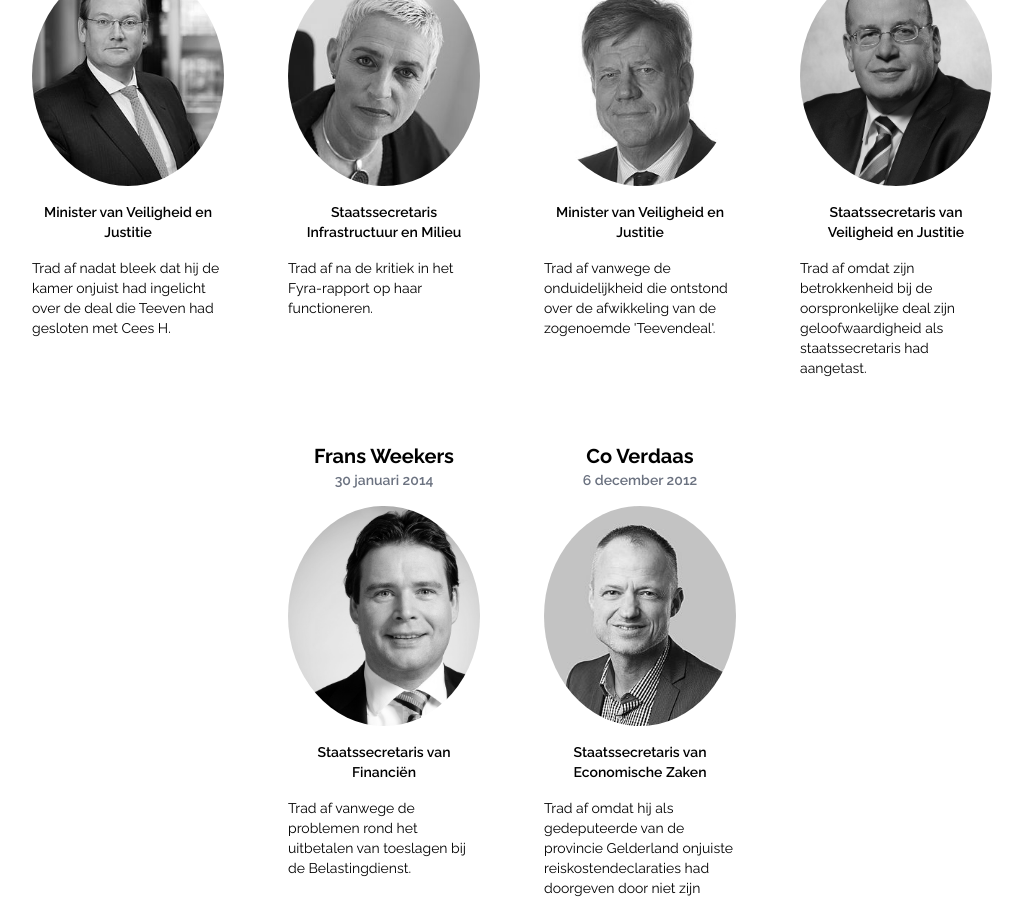
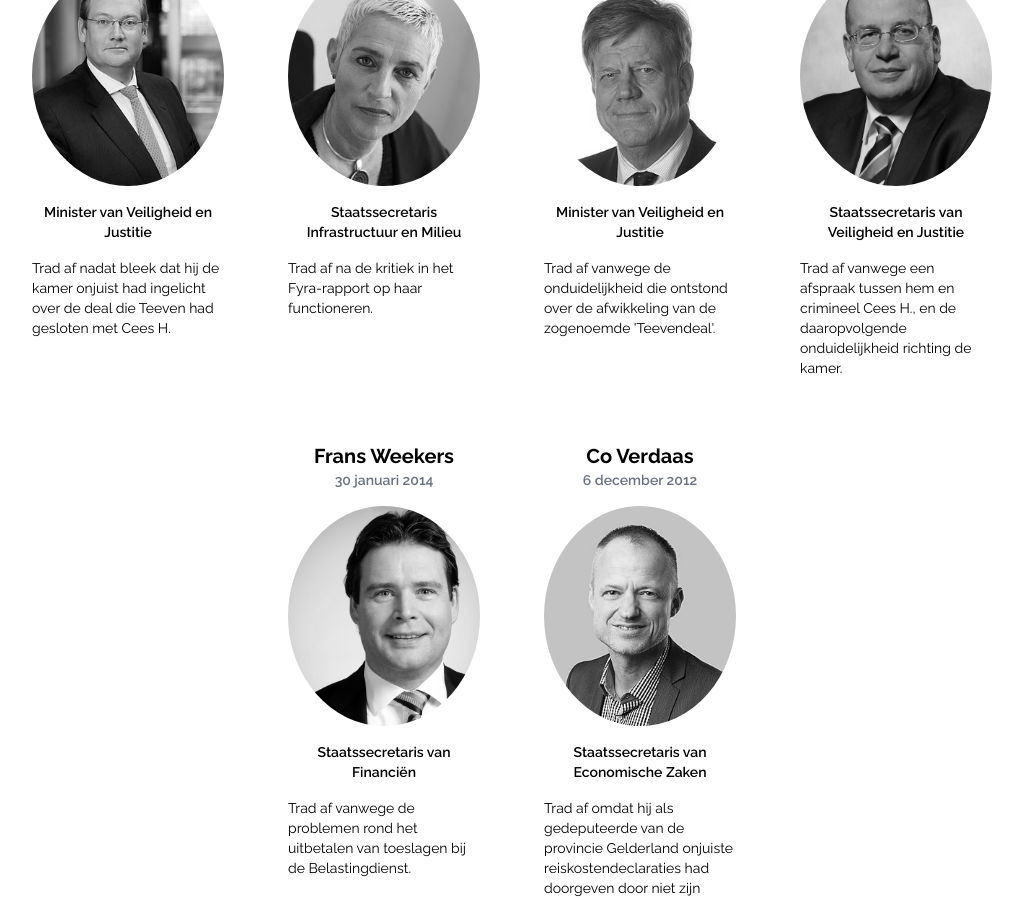
Before and after one commit to jvanhees/ruttes-potpourri, a Jekyll site: the page built from index.html, in a window 1280 px wide and 900 px high, scrolled down 1610 px. Shown: the whole window, without its empty margins (128-1151 px from the left). Built offline with Jekyll 4.4.1, drawn with Linux system fonts in a browser that asks for light colours.

Commit message:
Update casualties.yml

```diff
--- a/_data/casualties.yml
+++ b/_data/casualties.yml
@@ -104,7 +104,7 @@
   img: /assets/img/fred_teeven.jpg
   url: https://nos.nl/artikel/2023760-bewindslieden-opstelten-en-teeven-treden-af.html
   description: >-
-    Trad af omdat zijn betrokkenheid bij de oorspronkelijke deal zijn geloofwaardigheid als staatssecretaris had aangetast.
+    Trad af vanwege een afspraak tussen hem en crimineel Cees H., en de daaropvolgende onduidelijkheid richting de kamer.
 
 - name: Frans Weekers
   title: Staatssecretaris van Financiën
```
